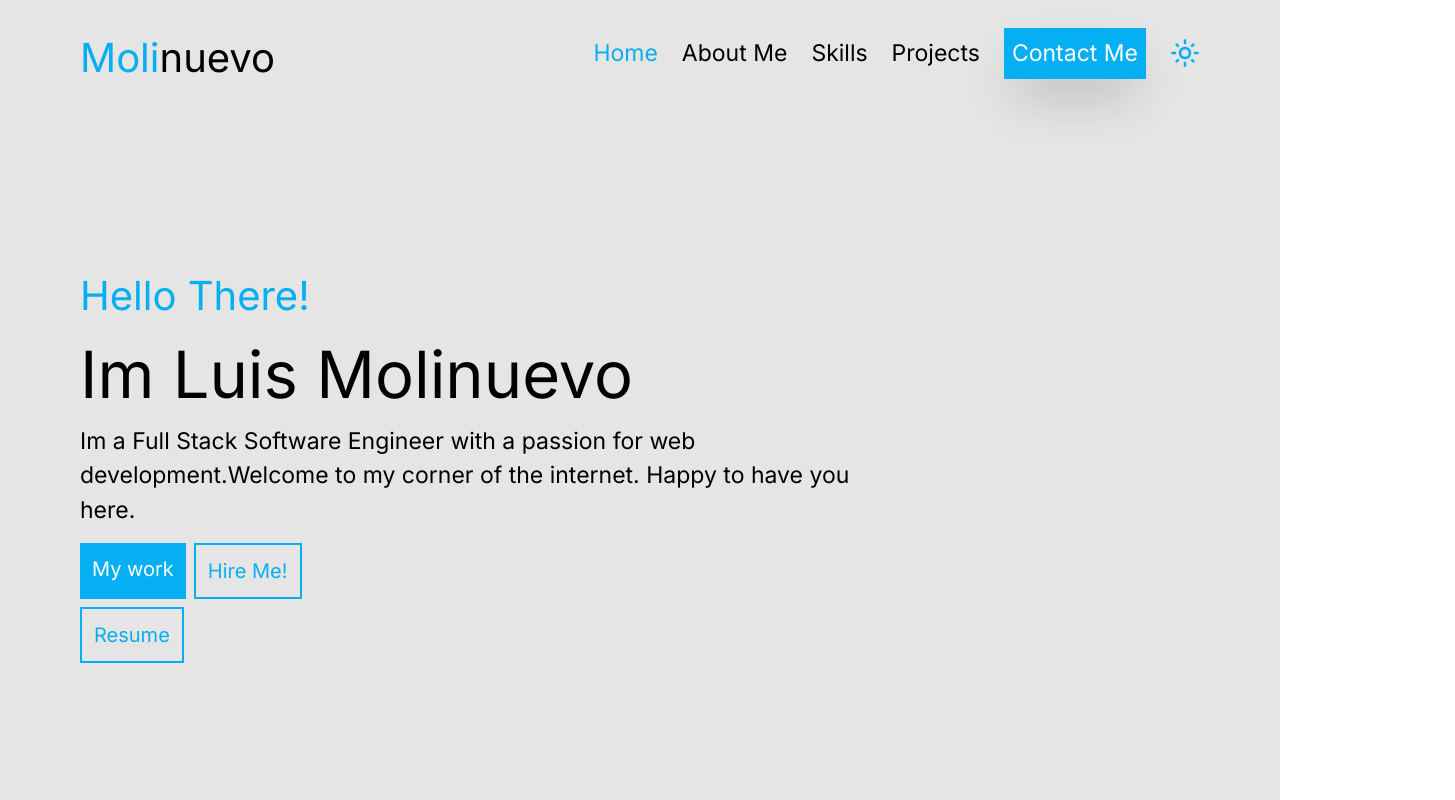
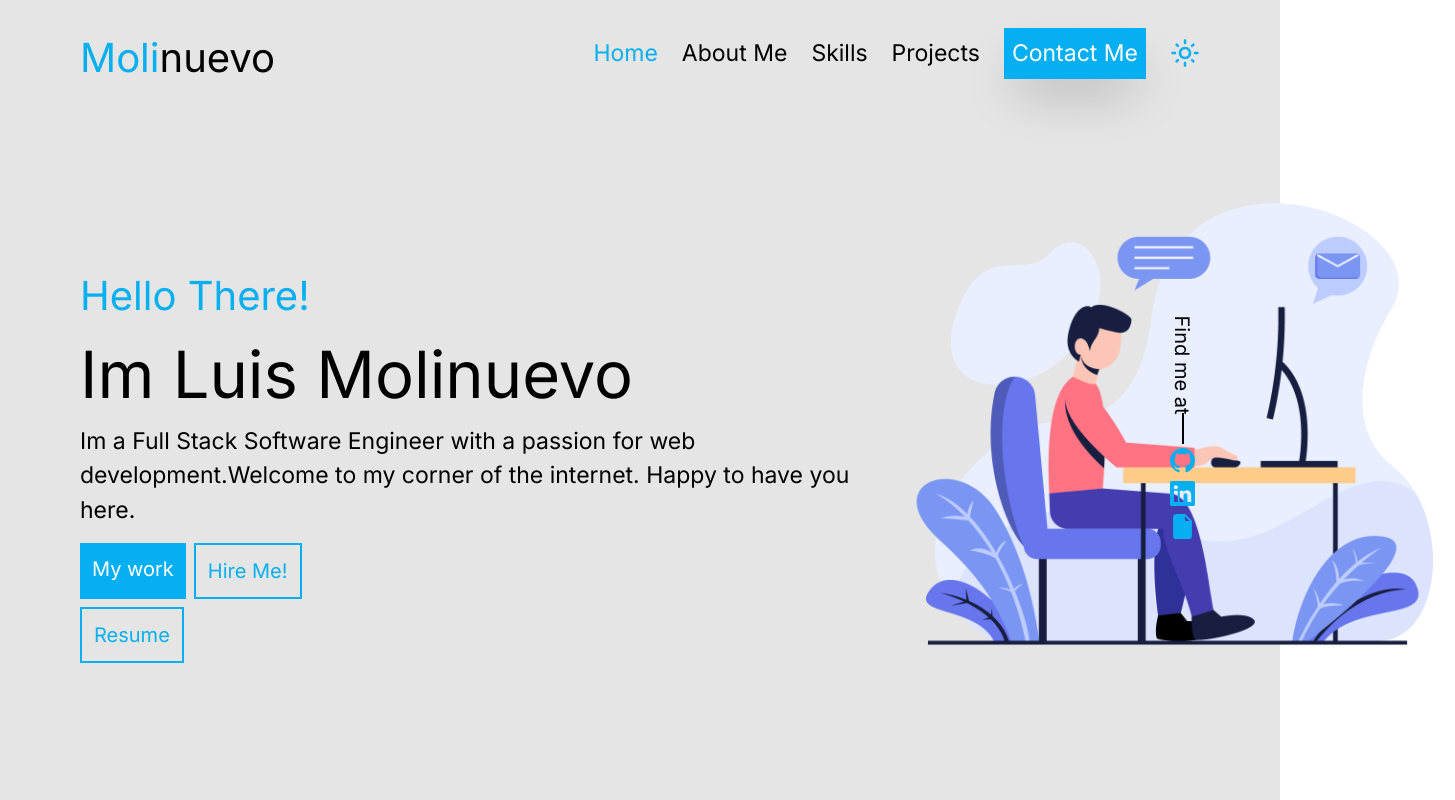
Before and after one commit to luismolinuevo/personal-portfolio, a Next.js app in the folder my-project/: page / in a window 1280 px wide. Shown: the top 800 px of the page, 1455 px wide, since content can reach past the window. Built offline with nearby package versions, Linux system fonts and the light colour scheme.

Commit message:
created new version of landing page

```diff
--- a/my-project/app/components/Navbar/Home.jsx
+++ b/my-project/app/components/Navbar/Home.jsx
@@ -1,18 +1,18 @@
-"use client"
+"use client";
 
 import React from "react";
 import { motion } from "framer-motion";
-// import { BsGithub, BsLinkedin, BsFillFileEarmarkFill } from "react-icons/bs";
+import { BsGithub, BsLinkedin, BsFillFileEarmarkFill } from "react-icons/bs";
 // import Resume from "../assets/Resume.pdf";
 
 export default function Homepage() {
   return (
     <section
-      className="w-full h-screen px-[50px] md:px-[80px] md:flex block"
+      className="w-full h-screen px-[50px] md:px-[80px] md:flex block justify-evenly "
       id="home"
     >
       <div>
-        <main className="w-full flex justify-center pt-[40px] md:pt-[150px]">
+        <main className="w-full flex justify-center  pt-[40px] md:pt-[150px]">
           <div className="flex flex-col">
             <motion.h1
               className="text-[40px] text-main"
@@ -44,11 +44,13 @@ export default function Homepage() {
               initial={{ y: -100 }}
               transition={{ duration: 0.7, delay: 0.8 }}
             >
-              Im a Full Stack Software Engineer with a passion for web development.Welcome to my corner of the internet. Happy to have you here.
+              Im a Full Stack Software Engineer with a passion for web
+              development.Welcome to my corner of the internet. Happy to have
+              you here.
             </motion.h4>
           </div>
         </main>
-        {/* <aside className="hidden md:flex flex-col absolute top-[350px] right-12">
+        <aside className="hidden md:flex flex-col absolute top-[350px] right-12">
           <motion.div
             className="flex flex-col items-center justify-center"
             initial={{ y: -100, opacity: 0 }}
@@ -84,7 +86,7 @@ export default function Homepage() {
               </a>
             </div>
           </motion.div>
-        </aside> */}
+        </aside>
         <div className="flex  gap-2 mt-4">
           <motion.a
             href="#projects"
@@ -119,6 +121,13 @@ export default function Homepage() {
           </motion.a>
         </div>
       </div>
+      <motion.img
+        src="/landingpage.png"
+        initial={{ opacity: 0, y: 50 }}
+        animate={{ opacity: 1, y: 0 }}
+        transition={{ duration: 0.5, delay: 1.6 }}
+        className="w-[575px] h-[575px] mt-6"
+      />
       {/* <RainCloud/> */}
     </section>
   );
```
Also changed, not shown: my-project/public/landingpage.jpg (deleted), my-project/public/landingpage.png (added).
